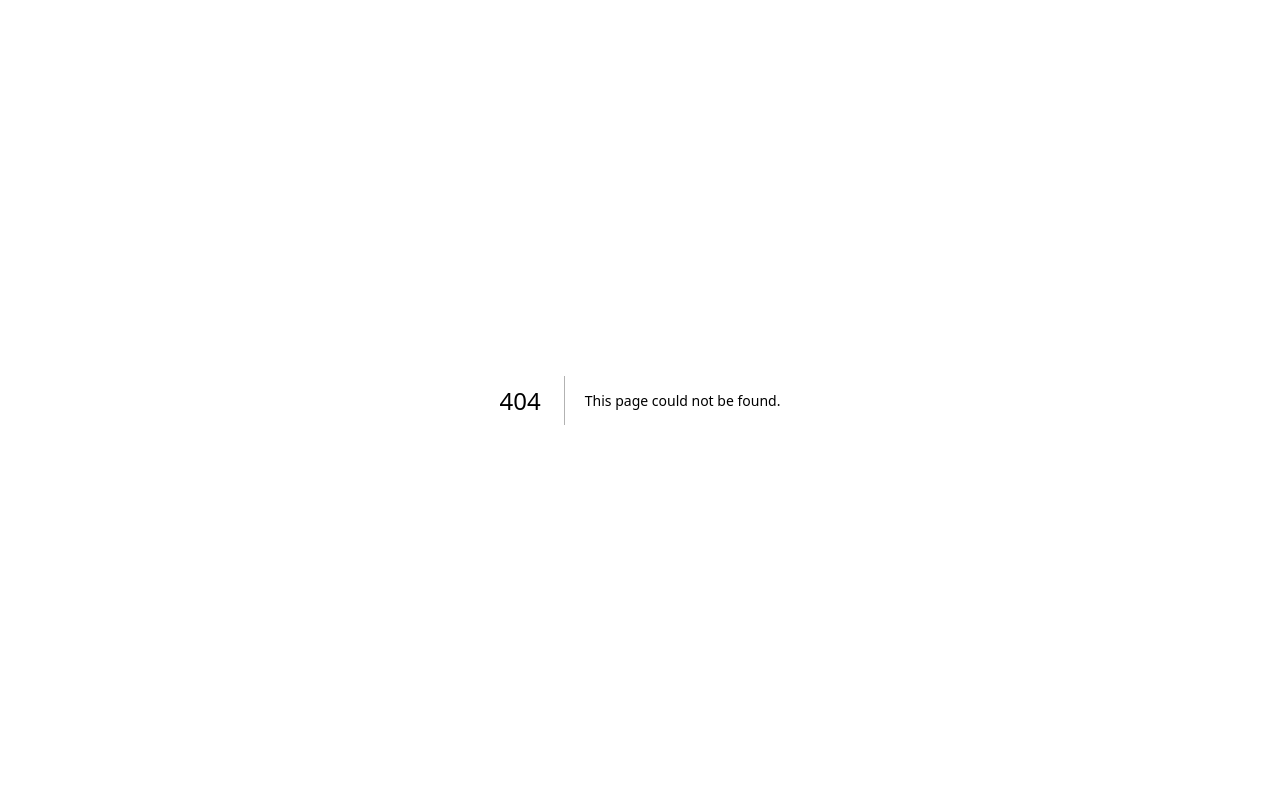
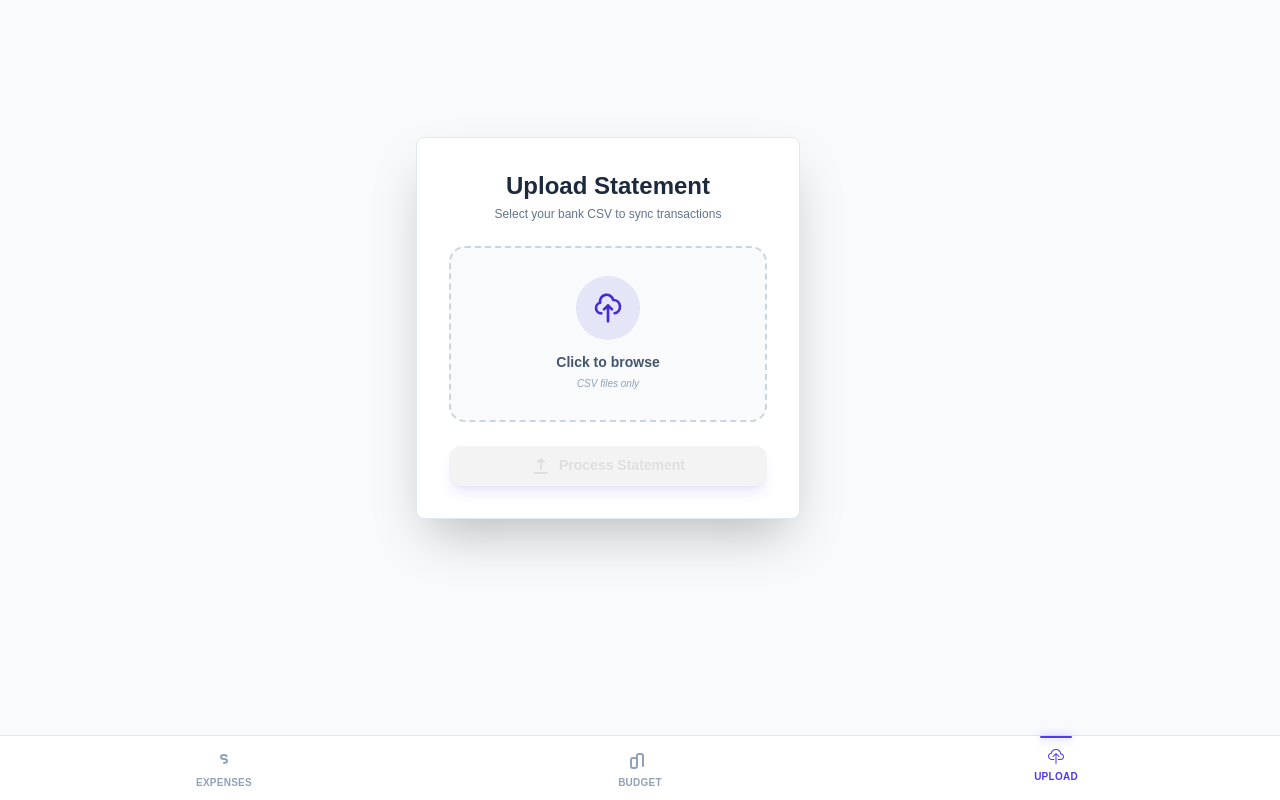
Before and after one commit to chanlan1105/money-moves, a Next.js app: page /upload in a window 1280 px wide. Before the commit this address had no page. Built offline with nearby package versions, Linux system fonts and the light colour scheme.

Commit message:
made it look a lot nicer for the upload and budget

```diff
--- a/app/components/BottomNav.tsx
+++ b/app/components/BottomNav.tsx
@@ -15,7 +15,7 @@ export default function BottomNav({ activeSection, onSectionSelect }: BottomNavP
     const tabs = [
         { id: Section.EXPENSES, label: 'Expenses', icon: ICONS.Expenses, href: '/expenses' },
         { id: Section.BUDGET, label: 'Budget', icon: ICONS.Budget, href: '/budget' },
-        { id: Section.SETTINGS, label: 'Settings', icon: ICONS.Settings, href: '/settings' },
+        { id: Section.SETTINGS, label: 'Upload', icon: ICONS.Upload, href: '/upload' }
     ];
 
     const pathname = usePathname();
--- a/app/components/CSVUpload.tsx
+++ b/app/components/CSVUpload.tsx
@@ -46,30 +46,62 @@ const handleFileChange = (e: React.ChangeEvent<HTMLInputElement>) => {
   };
 
   return (
-    <div className="card w-full max-w-sm bg-base-100 shadow-xl p-6 border border-primary/20">
-      <h2 className="card-title mb-4">Upload Statements</h2>
+  <div className="card w-full max-w-sm bg-white dark:bg-slate-900 shadow-2xl p-8 border border-slate-200 dark:border-slate-800 transition-all duration-300">
+    <div className="text-center mb-6">
+      <h2 className="text-2xl font-bold text-slate-800 dark:text-white">Upload Statement</h2>
+      <p className="text-xs text-slate-500 mt-1">Select your bank CSV to sync transactions</p>
+    </div>
 
+    {/* The Hidden Input & Styled Label */}
+    <label className="group relative flex flex-col items-center justify-center w-full h-44 border-2 border-dashed border-slate-300 dark:border-slate-700 rounded-2xl bg-slate-50 dark:bg-slate-950 hover:border-primary dark:hover:border-primary hover:bg-primary/5 transition-all cursor-pointer overflow-hidden">
       <input
         type="file"
         accept=".csv"
-        className="file-input file-input-bordered file-input-primary w-full max-w-xs"
+        className="hidden" // Hides the ugly default input
         onChange={handleFileChange}
       />
 
-      <div className="card-actions justify-end mt-4">
+      <div className="flex flex-col items-center justify-center py-4">
+        {/* Animated Icon */}
+        <div className={`p-4 mb-3 rounded-full ${file ? 'bg-success/20 text-success' : 'bg-primary/10 text-primary'} group-hover:scale-110 transition-transform duration-300`}>
+          <svg className="w-8 h-8" fill="none" stroke="currentColor" viewBox="0 0 24 24">
+            <path strokeLinecap="round" strokeLinejoin="round" strokeWidth="2" d="M7 16a4 4 0 01-.88-7.903A5 5 0 1115.9 6L16 6a5 5 0 011 9.9M15 13l-3-3m0 0l-3 3m3-3v12" />
+          </svg>
+        </div>
+
+        <p className="text-sm font-semibold text-slate-600 dark:text-slate-300">
+          {file ? file.name : "Click to browse"}
+        </p>
+        <p className="text-[10px] text-slate-400 mt-1 italic">
+          {file ? `${(file.size / 1024).toFixed(1)} KB` : "CSV files only"}
+        </p>
+      </div>
+
+      {/* Progress Glow Effect */}
+      <div className="absolute inset-0 bg-gradient-to-t from-primary/5 to-transparent opacity-0 group-hover:opacity-100 transition-opacity" />
+    </label>
+
+    <div className="mt-6">
       <button
-          className="btn btn-primary"
+        className={`btn btn-primary w-full rounded-xl shadow-lg shadow-primary/20 active:scale-95 transition-all
+          ${!file ? 'btn-disabled opacity-50' : 'hover:-translate-y-0.5'}`}
         onClick={handleUpload}
         disabled={!file}
       >
-          Process CSV
+        <span className="flex items-center gap-2">
+          <svg xmlns="http://www.w3.org/2000/svg" className="h-5 w-5" viewBox="0 0 20 20" fill="currentColor">
+            <path fillRule="evenodd" d="M3 17a1 1 0 011-1h12a1 1 0 110 2H4a1 1 0 01-1-1zM6.293 6.707a1 1 0 010-1.414l3-3a1 1 0 011.414 0l3 3a1 1 0 01-1.414 1.414L11 5.414V13a1 1 0 11-2 0V5.414L7.707 6.707a1 1 0 01-1.414 0z" clipRule="evenodd" />
+          </svg>
+          Process Statement
+        </span>
       </button>
     </div>
 
     {status && (
-        <p className="mt-4 text-sm font-medium text-center text-secondary">
+      <div className={`mt-4 p-3 rounded-lg text-xs text-center font-medium animate-in fade-in slide-in-from-top-2
+        ${status.includes('Success') ? 'bg-success/10 text-success' : 'bg-secondary/10 text-secondary'}`}>
         {status}
-        </p>
+      </div>
     )}
   </div>
 );
--- a/app/components/CategoryCreator.tsx
+++ b/app/components/CategoryCreator.tsx
@@ -31,7 +31,7 @@ export default function CategoryCreator() {
     const [tempBudget, setTempBudget] = useState("");
 
 
-    useEffect (() => {
+    useEffect(() => {
 
         settotaBudget(
             categories.reduce((sum, cat) => sum + cat.budget, 0)
@@ -208,7 +208,7 @@ export default function CategoryCreator() {
         setIsLoading(true);
         try {
             const response = await fetch('/api/budgetcategory/delete', {
-                method: 'DELETE', // or DELETE, depending on your teammate's route
+                method: 'DELETE',
                 headers: { 'Content-Type': 'application/json' },
                 body: JSON.stringify({
                     user: "hackathon",
@@ -236,43 +236,70 @@ export default function CategoryCreator() {
 
     return (
         <div className="p-6 w-full max-w-4xl mx-auto">
-            <h2 className="text-2xl font-bold mb-6">Create Budget Categories</h2>
+            <div className="mb-10 text-center">
+                <h2 className="text-3xl font-extrabold text-slate-800 dark:text-white tracking-tight">
+                    Budget Planner
+                </h2>
+                <p className="text-slate-500 dark:text-slate-400 mt-2">
+                    Define your monthly limits to stay on track.
+                </p>
+            </div>
 
-            {/* Input Group: Stacked on mobile, joined on desktop */}
-            <div className="flex flex-col md:flex-row gap-2 mb-4">
+            {/* --- CREATION CARD --- */}
+            <div className="bg-white dark:bg-slate-900 p-6 rounded-2xl shadow-sm border border-slate-200 dark:border-slate-800 mb-8 transition-all">
+                <div className="flex flex-col md:flex-row gap-3">
+                    <div className="relative flex-1">
+                        <span className="absolute inset-y-0 left-3 flex items-center text-slate-400">
+                            <svg xmlns="http://www.w3.org/2000/svg" className="h-5 w-5" fill="none" viewBox="0 0 24 24" stroke="currentColor">
+                                <path strokeLinecap="round" strokeLinejoin="round" strokeWidth="2" d="M7 7h.01M7 3h5c.512 0 1.024.195 1.414.586l7 7a2 2 0 010 2.828l-7 7a2 2 0 01-2.828 0l-7-7A1.994 1.994 0 013 12V7a4 4 0 014-4z" />
+                            </svg>
+                        </span>
                         <input
                             type="text"
-                    placeholder="Category (e.g. Dining)"
-                    className="input input-bordered w-full md:flex-1"
+                            placeholder="Category Name (e.g., Dining)"
+                            className="input input-bordered w-full bg-slate-50 dark:bg-slate-950 focus:ring-2 focus:ring-primary/50 transition-all"
                             value={catName}
                             onChange={(e) => {
                                 setCatName(e.target.value);
-                        if (error) setError(""); // Clear error as they type
+                                if (error) setError("");
                             }}
                             disabled={isLoading}
                         />
+                    </div>
+
                     <div className="join w-full md:w-auto">
-                    <span className="join-item btn btn-active pointer-events-none">$</span>
+                        <span className="join-item btn btn-active bg-slate-100 dark:bg-slate-800 border-slate-200 dark:border-slate-700 pointer-events-none text-slate-500">
+                            $
+                        </span>
                         <input
                             type="number"
-                        placeholder="Amount"
-                        className="input input-bordered join-item w-full md:w-32"
+                            placeholder="0.00"
+                            className="input input-bordered join-item w-full md:w-32 bg-slate-50 dark:bg-slate-950 focus:ring-2 focus:ring-primary/50"
                             value={budgetAmount}
                             onChange={(e) => {
                                 setBudgetAmount(e.target.value);
-                            if (error) setError(""); // Clear error as they type
+                                if (error) setError("");
                             }}
                             disabled={isLoading}
                             onKeyDown={(e) => e.key === 'Enter' && handleAddCategory(e)}
                         />
                         <button
-                        className={`btn btn-primary join-item ${isLoading ? 'loading' : ''}`}
+                            className={`btn btn-primary join-item px-6 shadow-lg shadow-primary/20 ${isLoading ? 'loading' : ''}`}
                             onClick={handleAddCategory}
                             disabled={isLoading}
                         >
-                        Add
+                            {isLoading ? '' : 'Add'}
                         </button>
                     </div>
+                </div>
+                {error && (
+                    <div className="mt-3 flex items-center gap-2 text-error text-xs font-medium animate-in fade-in slide-in-from-top-1">
+                        <svg xmlns="http://www.w3.org/2000/svg" className="h-4 w-4" viewBox="0 0 20 20" fill="currentColor">
+                            <path fillRule="evenodd" d="M18 10a8 8 0 11-16 0 8 8 0 0116 0zm-7 4a1 1 0 11-2 0 1 1 0 012 0zm-1-9a1 1 0 00-1 1v4a1 1 0 102 0V6a1 1 0 00-1-1z" clipRule="evenodd" />
+                        </svg>
+                        {error}
+                    </div>
+                )}
             </div>
 
             {error && <div className="text-error text-sm mb-4">{error}</div>}
@@ -339,25 +366,44 @@ export default function CategoryCreator() {
                                         </div>
                                     ) : (
                                         /* --- VIEW MODE --- */
-                                        <div className="flex flex-col md:flex-row gap-3 items-center justify-between">
+
+                                        <div className="flex flex-col md:flex-row gap-3 items-center justify-between w-full pl-3">
+                                            <div className="flex items-center gap-4 w-full">
+
+
                                                 <div className="flex-1">
-                                                <h3 className="font-semibold">{cat.name}</h3>
-                                                <p className="text-sm text-base-content/60">
-                                                    ${cat.budget.toLocaleString(undefined, { minimumFractionDigits: 2, maximumFractionDigits: 2 })}
+                                                    <h3 className="font-bold text-slate-800 dark:text-slate-100 text-lg">
+                                                        {cat.name}
+                                                    </h3>
+                                                    <p className="text-sm font-medium text-slate-400 dark:text-slate-500 ">
+                                                        ${cat.budget.toLocaleString(undefined, { minimumFractionDigits: 2 })} <span className="font-normal">limit</span>
                                                     </p>
                                                 </div>
-                                            <div className="flex gap-2">
-                                                <button className="btn btn-ghost btn-sm" onClick={() => {
+                                            </div>
+
+                                            <div className="flex gap-2 w-full md:w-auto items-center">
+                                                <button
+                                                    className="btn btn-ghost btn-sm hover:bg-primary/10 hover:text-primary transition-colors font-semibold"
+                                                    onClick={() => {
                                                         setEditingName(cat.name);
                                                         setTempName(cat.name);
                                                         setTempBudget(cat.budget.toString());
-                                                }}>Edit</button>
+                                                    }}
+                                                >
+                                                    Edit
+                                                </button>
 
-                                                {/* Only show Delete if it's NOT 'other' */}
                                                 {cat.name.toLowerCase() !== 'other' ? (
-                                                    <button className="btn btn-error btn-sm" onClick={() => handleDelete(cat.name)}>Delete</button>
+                                                    <button
+                                                        className="btn btn-ghost btn-sm text-slate-400 hover:text-error hover:bg-error/10 transition-colors"
+                                                        onClick={() => handleDelete(cat.name)}
+                                                    >
+                                                        <svg xmlns="http://www.w3.org/2000/svg" className="h-5 w-5" fill="none" viewBox="0 0 24 24" stroke="currentColor">
+                                                            <path strokeLinecap="round" strokeLinejoin="round" strokeWidth="2" d="M19 7l-.867 12.142A2 2 0 0116.138 21H7.862a2 2 0 01-1.995-1.858L5 7m5 4v6m4-6v6m1-10V4a1 1 0 00-1-1h-4a1 1 0 00-1 1v3M4 7h16" />
+                                                        </svg>
+                                                    </button>
                                                 ) : (
-                                                    <div className="badge badge-ghost text-[10px] opacity-50 uppercase tracking-widest">System</div>
+                                                    <span className="badge badge-outline badge-sm opacity-30 uppercase text-[9px] font-bold tracking-widest px-2">System</span>
                                                 )}
                                             </div>
                                         </div>
@@ -369,15 +415,17 @@ export default function CategoryCreator() {
 
                     {/* --- TOTAL BUDGET SUMMARY --- */}
                     {categories.length > 0 && (
-        <div className="mt-6 p-4 bg-primary/5 border border-primary/10 rounded-xl flex justify-between items-center">
+                        <div className="mt-10 p-1 bg-gradient-to-r from-primary/20 via-indigo-500/20 to-purple-500/20 rounded-2xl">
+                            <div className="bg-white dark:bg-slate-900 rounded-[calc(1rem-1px)] p-6 flex justify-between items-center shadow-inner transition-all">
                                 <div>
-            <span className="text-sm font-medium text-slate-500 uppercase tracking-wider">Total Monthly Budget</span>
-            <p className="text-xs text-slate-400">Sum of all planned category limits</p>
+                                    <span className="text-xs font-bold text-slate-400 uppercase tracking-[0.2em]">Total Allocated</span>
+                                    <p className="text-slate-500 dark:text-slate-400 text-sm mt-1">Your total planned spending for this month</p>
                                 </div>
                                 <div className="text-right">
-            <span className="text-2xl font-bold text-primary">
+                                    <span className="text-3xl font-black text-transparent bg-clip-text bg-gradient-to-r from-primary to-indigo-500">
                                         ${totalBudget.toLocaleString(undefined, { minimumFractionDigits: 2, maximumFractionDigits: 2 })}
                                     </span>
+                                </div>
                             </div>
                         </div>
                     )}
--- a/app/settings/page.tsx
+++ /dev/null
@@ -1,54 +0,0 @@
-"use client";
-
-
-import React, { useState } from 'react';
-import { Section, Month } from '../../lib/types';
-import { MONTHS } from '../../lib/constants';
-import Sidebar from '../components/Sidebar';
-import BottomNav from '../components/BottomNav';
-import MainContent from '../components/MainContent';
-
-export default function Settings() {
-  const [activeSection, setActiveSection] = useState<Section>(Section.EXPENSES);
-  const [activeMonth, setActiveMonth] = useState<Month>(MONTHS[new Date().getMonth()]);
-  const [isSidebarOpen, setIsSidebarOpen] = useState(false);
-
-  const toggleSidebar = () => setIsSidebarOpen(prev => !prev);
-
-  return (
-    <div className="flex h-screen w-full bg-slate-50 overflow-hidden relative">
-      <Sidebar
-        activeMonth={activeMonth}
-        onMonthSelect={(month) => {
-          setActiveMonth(month);
-          setIsSidebarOpen(false);
-        }}
-        isOpen={isSidebarOpen}
-        onClose={() => setIsSidebarOpen(false)}
-      />
-
-      <div className="flex-1 flex flex-col min-w-0">
-        <header className="lg:hidden flex items-center justify-between px-4 py-3 bg-white border-b border-slate-200">
-          <button
-            onClick={toggleSidebar}
-            className="p-2 -ml-2 rounded-md text-slate-500 hover:bg-slate-100"
-          >
-            <svg xmlns="http://www.w3.org/2000/svg" className="h-6 w-6" fill="none" viewBox="0 0 24 24" stroke="currentColor">
-              <path strokeLinecap="round" strokeLinejoin="round" strokeWidth={2} d="M4 6h16M4 12h16M4 18h16" />
-            </svg>
-          </button>
-          <div className="w-10"></div>
-        </header>
-
-        <main className="flex-1 overflow-y-auto pb-20 lg:pb-0">
-          Settings
-        </main>
-
-        <BottomNav
-          activeSection={activeSection}
-          onSectionSelect={setActiveSection}
-        />
-      </div>
-    </div>
-  );
-}
--- /dev/null
+++ b/app/upload/page.tsx
@@ -0,0 +1,30 @@
+"use client";
+
+import React, { useState } from 'react';
+import { Section } from '../../lib/types'; // Kept Section for BottomNav logic
+import BottomNav from '../components/BottomNav';
+import CSVUpload from '../components/CSVUpload';
+
+export default function Settings() {
+  const [activeSection, setActiveSection] = useState<Section>(Section.EXPENSES);
+
+  return (
+    // Updated background for both modes
+    <div className="flex h-screen w-full bg-slate-50 dark:bg-slate-950 overflow-hidden relative transition-colors duration-300">
+      <div className="flex-1 flex flex-col min-w-0">
+
+        <main className="flex-1 flex items-center justify-center p-4 overflow-y-auto pb-24">
+          <div className="w-full max-w-md">
+            {/* The CSVUpload component will need its own dark: classes inside its file too! */}
+            <CSVUpload />
+          </div>
+        </main>
+
+        <BottomNav
+          activeSection={activeSection}
+          onSectionSelect={setActiveSection}
+        />
+      </div>
+    </div>
+  );
+}
--- a/lib/constants.tsx
+++ b/lib/constants.tsx
@@ -19,12 +19,16 @@ export const ICONS = {
       <path strokeLinecap="round" strokeLinejoin="round" strokeWidth={2} d="M9 19v-6a2 2 0 00-2-2H5a2 2 0 00-2 2v6a2 2 0 002 2h2a2 2 0 002-2zm0 0V9a2 2 0 012-2h2a2 2 0 012 2v10" />
     </svg>
   ),
-  Settings: (className: string) => (
-    <svg xmlns="http://www.w3.org/2000/svg" className={className} fill="none" viewBox="0 0 24 24" stroke="currentColor">
-      <path strokeLinecap="round" strokeLinejoin="round" strokeWidth={2} d="M10.325 4.317c.426-1.756 2.924-1.756 3.35 0a1.724 1.724 0 002.573 1.066c1.543-.94 3.31.826 2.37 2.37a1.724 1.724 0 001.065 2.572" />
-      <circle cx="12" cy="12" r="3" strokeWidth={2} />
+  Upload: (className: string) =>
+    <svg xmlns="http://www.w3.org/2000/svg" width="16" height="16" fill="currentColor" className="bi bi-cloud-upload" viewBox="0 0 16 16">
+      <path fillRule="evenodd" d="M4.406 1.342A5.53 5.53 0 0 1 8 0c2.69 0 4.923 2 5.166 4.579C14.758 4.804 16 6.137 16 7.773 16 9.569 14.502 11 12.687 11H10a.5.5 0 0 1 0-1h2.688C13.979 10 15 8.988 15 7.773c0-1.216-1.02-2.228-2.313-2.228h-.5v-.5C12.188 2.825 10.328 1 8 1a4.53 4.53 0 0 0-2.941 1.1c-.757.652-1.153 1.438-1.153 2.055v.448l-.445.049C2.064 4.805 1 5.952 1 7.318 1 8.785 2.23 10 3.781 10H6a.5.5 0 0 1 0 1H3.781C1.708 11 0 9.366 0 7.318c0-1.763 1.266-3.223 2.942-3.593.143-.863.698-1.723 1.464-2.383"/>
+      <path fillRule="evenodd" d="M7.646 4.146a.5.5 0 0 1 .708 0l3 3a.5.5 0 0 1-.708.708L8.5 5.707V14.5a.5.5 0 0 1-1 0V5.707L5.354 7.854a.5.5 0 1 1-.708-.708z"/>
     </svg>
-  )
+
+
+
+
+
 };
 
 export const YEAR = 2026;
```
Lines whose indentation alone changed are shown as unchanged.
